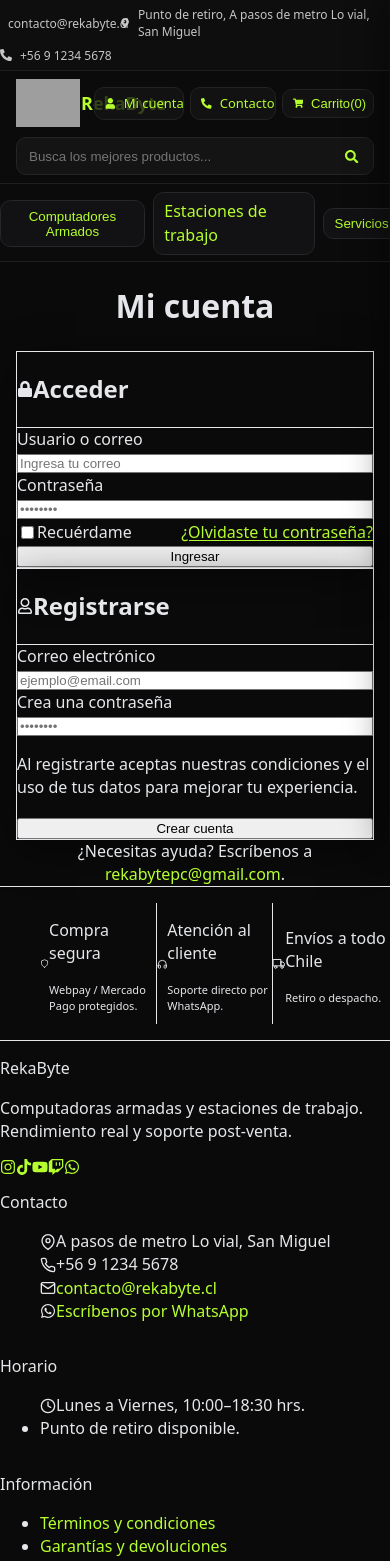
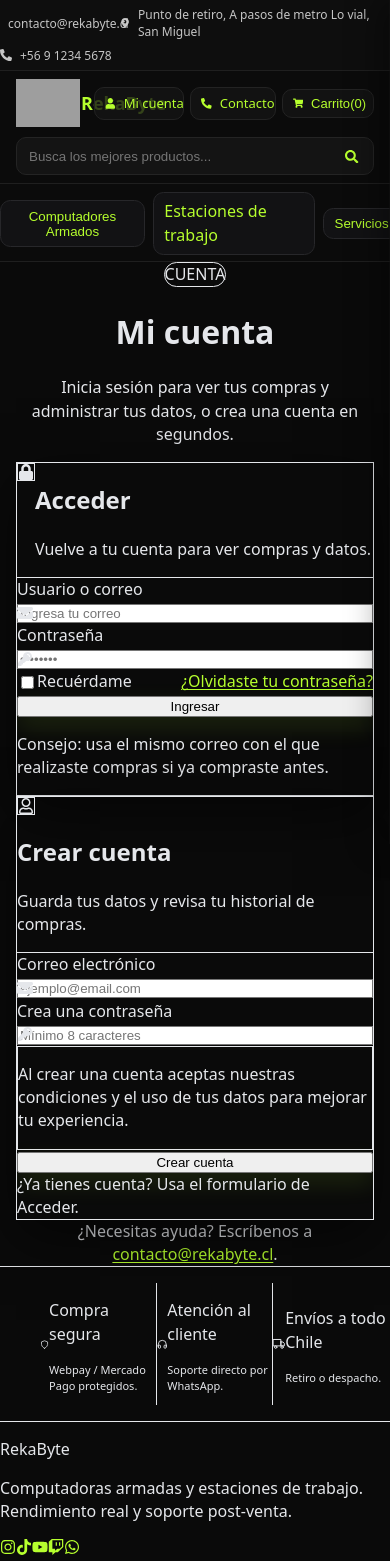
Before and after one commit to Rekabyte1/rekabytepc, a Next.js app: page /cuenta in a window 390 px wide. Shown: the top 1561 px of the page. Built offline with nearby package versions, Linux system fonts and the light colour scheme; grey boxes are pictures that could not be loaded.

Commit message:
datosbasicos

```diff
--- a/app/contacto/page.tsx
+++ b/app/contacto/page.tsx
@@ -20,10 +20,10 @@ export default function ContactoPage() {
               <div>
                 <p className="text-sm text-neutral-400">Correo</p>
                 <a
-                  href="mailto:rekabytepc@gmail.com"
+                  href="mailto:contacto@rekabyte.cl"
                   className="font-medium text-white hover:text-lime-300"
                 >
-                  rekabytepc@gmail.com
+                  contacto@rekabyte.cl
                 </a>
               </div>
             </li>
--- a/app/cuenta/page.tsx
+++ b/app/cuenta/page.tsx
@@ -1,58 +1,150 @@
 // app/cuenta/page.tsx
 import { FaLock, FaRegUser, FaEnvelope } from "react-icons/fa";
+import { HiKey } from "react-icons/hi2";
+
+function Field({
+  id,
+  label,
+  type,
+  placeholder,
+  icon,
+}: {
+  id: string;
+  label: string;
+  type: string;
+  placeholder?: string;
+  icon: React.ReactNode;
+}) {
+  return (
+    <div>
+      <label className="mb-1.5 block text-sm font-medium text-neutral-200" htmlFor={id}>
+        {label}
+      </label>
+
+      <div className="group relative">
+        <span className="pointer-events-none absolute left-3 top-1/2 -translate-y-1/2 text-neutral-500 group-focus-within:text-lime-400">
+          {icon}
+        </span>
+
+        <input
+          id={id}
+          type={type}
+          placeholder={placeholder}
+          className={[
+            "w-full rounded-xl border border-neutral-800 bg-neutral-950/40",
+            "pl-10 pr-3 py-2.5 text-neutral-100 placeholder-neutral-600",
+            "outline-none transition",
+            "focus:border-lime-400/70 focus:ring-2 focus:ring-lime-400/15",
+          ].join(" ")}
+        />
+      </div>
+    </div>
+  );
+}
+
+function Card({
+  title,
+  subtitle,
+  icon,
+  children,
+}: {
+  title: string;
+  subtitle: string;
+  icon: React.ReactNode;
+  children: React.ReactNode;
+}) {
+  return (
+    <section
+      className={[
+        "relative overflow-hidden rounded-2xl border border-neutral-800",
+        "bg-neutral-950/55 shadow-[0_18px_55px_rgba(0,0,0,.55)]",
+      ].join(" ")}
+    >
+      {/* glow suave */}
+      <div
+        aria-hidden="true"
+        className="pointer-events-none absolute -top-24 left-1/2 h-48 w-[520px] -translate-x-1/2 rounded-full bg-lime-400/10 blur-3xl"
+      />
+
+      <header className="relative border-b border-neutral-800 px-6 py-5">
+        <div className="flex items-start gap-3">
+          <div className="mt-0.5 inline-flex h-9 w-9 items-center justify-center rounded-xl border border-neutral-800 bg-black/40 text-lime-400">
+            {icon}
+          </div>
+
+          <div>
+            <h2 className="text-base font-extrabold tracking-tight text-white">{title}</h2>
+            <p className="mt-0.5 text-xs text-neutral-400">{subtitle}</p>
+          </div>
+        </div>
+      </header>
+
+      <div className="relative px-6 py-5">{children}</div>
+    </section>
+  );
+}
 
 export default function CuentaPage() {
   return (
     <main className="rb-container py-10">
-      <h1 className="text-center text-3xl sm:text-4xl font-extrabold text-white tracking-tight">
+      {/* Hero */}
+      <div className="relative mx-auto max-w-5xl">
+        <div
+          aria-hidden="true"
+          className="pointer-events-none absolute inset-x-0 -top-8 h-24 bg-gradient-to-b from-lime-400/10 to-transparent blur-2xl"
+        />
+
+        <div className="text-center">
+          <div className="inline-flex items-center gap-2 rounded-full border border-neutral-800 bg-black/40 px-3 py-1 text-xs font-extrabold tracking-widest text-lime-400">
+            CUENTA
+          </div>
+
+          <h1 className="mt-3 text-center text-3xl sm:text-4xl font-extrabold text-white tracking-tight">
             Mi cuenta
           </h1>
 
+          <p className="mx-auto mt-2 max-w-2xl text-sm text-neutral-300">
+            Inicia sesión para ver tus compras y administrar tus datos, o crea una cuenta en segundos.
+          </p>
+        </div>
+
+        {/* Grid */}
         <div className="mt-8 grid gap-6 md:grid-cols-2">
-        {/* Card: Acceder */}
-        <section className="rounded-2xl border border-neutral-800 bg-neutral-950/70 shadow-[0_10px_40px_rgba(0,0,0,.45)]">
-          <header className="flex items-center gap-2 border-b border-neutral-800 px-5 py-4">
-            <FaLock className="text-lime-400" />
-            <h2 className="font-semibold text-white">Acceder</h2>
-          </header>
-
-          <form className="p-5 space-y-4">
-            <div>
-              <label className="block text-sm text-neutral-300 mb-1" htmlFor="login-email">
-                Usuario o correo
-              </label>
-              <input
+          {/* Acceder */}
+          <Card
+            title="Acceder"
+            subtitle="Vuelve a tu cuenta para ver compras y datos."
+            icon={<FaLock />}
+          >
+            <form className="space-y-4">
+              <Field
                 id="login-email"
+                label="Usuario o correo"
                 type="email"
                 placeholder="Ingresa tu correo"
-                className="w-full rounded-lg border border-neutral-700 bg-neutral-900/70 px-3 py-2 text-neutral-100 placeholder-neutral-500 outline-none ring-0 focus:border-lime-400"
+                icon={<FaEnvelope />}
               />
-            </div>
 
-            <div>
-              <label className="block text-sm text-neutral-300 mb-1" htmlFor="login-pass">
-                Contraseña
-              </label>
-              <input
+              <Field
                 id="login-pass"
+                label="Contraseña"
                 type="password"
                 placeholder="••••••••"
-                className="w-full rounded-lg border border-neutral-700 bg-neutral-900/70 px-3 py-2 text-neutral-100 placeholder-neutral-500 outline-none ring-0 focus:border-lime-400"
+                icon={<HiKey />}
               />
-            </div>
 
-            <div className="flex items-center justify-between gap-3">
+              <div className="flex items-center justify-between gap-3 pt-1">
                 <label className="inline-flex items-center gap-2 text-sm text-neutral-300">
                   <input
                     type="checkbox"
-                  className="h-4 w-4 rounded border-neutral-700 bg-neutral-900 text-lime-400 focus:ring-0"
+                    className="h-4 w-4 rounded border-neutral-700 bg-neutral-950 text-lime-400 focus:ring-0"
                   />
                   Recuérdame
                 </label>
 
                 <a
                   href="#"
-                className="text-sm text-lime-400 hover:text-lime-300 underline underline-offset-2"
+                  className="text-sm font-medium text-lime-400 hover:text-lime-300 underline underline-offset-2"
                 >
                   ¿Olvidaste tu contraseña?
                 </a>
@@ -60,67 +152,81 @@ export default function CuentaPage() {
 
               <button
                 type="submit"
-              className="w-full rounded-lg bg-lime-400 px-4 py-2 font-semibold text-neutral-900 hover:brightness-110"
+                className={[
+                  "mt-2 w-full rounded-xl px-4 py-2.5 font-extrabold",
+                  "bg-lime-400 text-neutral-950 hover:brightness-110",
+                  "transition shadow-[0_10px_25px_rgba(182,255,46,.12)]",
+                ].join(" ")}
               >
                 Ingresar
               </button>
+
+              <p className="pt-2 text-xs text-neutral-500">
+                Consejo: usa el mismo correo con el que realizaste compras si ya compraste antes.
+              </p>
             </form>
-        </section>
+          </Card>
 
-        {/* Card: Registrarse */}
-        <section className="rounded-2xl border border-neutral-800 bg-neutral-950/70 shadow-[0_10px_40px_rgba(0,0,0,.45)]">
-          <header className="flex items-center gap-2 border-b border-neutral-800 px-5 py-4">
-            <FaRegUser className="text-lime-400" />
-            <h2 className="font-semibold text-white">Registrarse</h2>
-          </header>
-
-          <form className="p-5 space-y-4">
-            <div>
-              <label className="block text-sm text-neutral-300 mb-1" htmlFor="reg-email">
-                Correo electrónico
-              </label>
-              <input
+          {/* Registrarse */}
+          <Card
+            title="Crear cuenta"
+            subtitle="Guarda tus datos y revisa tu historial de compras."
+            icon={<FaRegUser />}
+          >
+            <form className="space-y-4">
+              <Field
                 id="reg-email"
+                label="Correo electrónico"
                 type="email"
                 placeholder="ejemplo@email.com"
-                className="w-full rounded-lg border border-neutral-700 bg-neutral-900/70 px-3 py-2 text-neutral-100 placeholder-neutral-500 outline-none ring-0 focus:border-lime-400"
+                icon={<FaEnvelope />}
               />
+
+              <Field
+                id="reg-pass"
+                label="Crea una contraseña"
+                type="password"
+                placeholder="Mínimo 8 caracteres"
+                icon={<HiKey />}
+              />
+
+              <div className="rounded-xl border border-neutral-800 bg-black/30 p-3">
+                <p className="text-xs text-neutral-400">
+                  Al crear una cuenta aceptas nuestras condiciones y el uso de tus datos para mejorar
+                  tu experiencia.
+                </p>
               </div>
-
-            <div>
-              <label className="block text-sm text-neutral-300 mb-1" htmlFor="reg-pass">
-                Crea una contraseña
-              </label>
-              <input
-                id="reg-pass"
-                type="password"
-                placeholder="••••••••"
-                className="w-full rounded-lg border border-neutral-700 bg-neutral-900/70 px-3 py-2 text-neutral-100 placeholder-neutral-500 outline-none ring-0 focus:border-lime-400"
-              />
-            </div>
-
-            <p className="text-xs text-neutral-400">
-              Al registrarte aceptas nuestras condiciones y el uso de tus datos para mejorar tu
-              experiencia.
-            </p>
 
               <button
                 type="submit"
-              className="w-full rounded-lg bg-lime-400 px-4 py-2 font-semibold text-neutral-900 hover:brightness-110"
+                className={[
+                  "w-full rounded-xl px-4 py-2.5 font-extrabold",
+                  "bg-lime-400 text-neutral-950 hover:brightness-110",
+                  "transition shadow-[0_10px_25px_rgba(182,255,46,.12)]",
+                ].join(" ")}
               >
                 Crear cuenta
               </button>
+
+              <div className="pt-2 text-xs text-neutral-500">
+                ¿Ya tienes cuenta?{" "}
+                <span className="text-neutral-400">Usa el formulario de Acceder.</span>
+              </div>
             </form>
-        </section>
+          </Card>
         </div>
 
-      {/* Tip / ayuda */}
-      <div className="mt-6 text-center text-sm text-neutral-400">
+        {/* Ayuda */}
+        <div className="mt-7 text-center text-sm text-neutral-400">
           ¿Necesitas ayuda? Escríbenos a{" "}
-        <a href="mailto:rekabytepc@gmail.com" className="text-lime-400 hover:text-lime-300">
-          rekabytepc@gmail.com
+          <a
+            href="mailto:contacto@rekabyte.cl"
+            className="font-semibold text-lime-400 hover:text-lime-300 underline underline-offset-2"
+          >
+            contacto@rekabyte.cl
           </a>
           .
+        </div>
       </div>
     </main>
   );
--- a/components/Footer.tsx
+++ b/components/Footer.tsx
@@ -198,7 +198,7 @@ export default function Footer() {
       {/* Barra inferior */}
       <div className="border-t border-neutral-800">
         <div className="mx-auto flex max-w-7xl flex-col items-center justify-between gap-2 px-4 py-4 text-center text-xs text-neutral-400 md:flex-row">
-          <p>© 2025 RekaByte. Todos los derechos reservados.</p>
+          <p>© 2026 RekaByte. Todos los derechos reservados.</p>
           <p>Webpay · Mercado Pago · Transbank</p>
         </div>
       </div>
```
Lines whose indentation alone changed are shown as unchanged.
